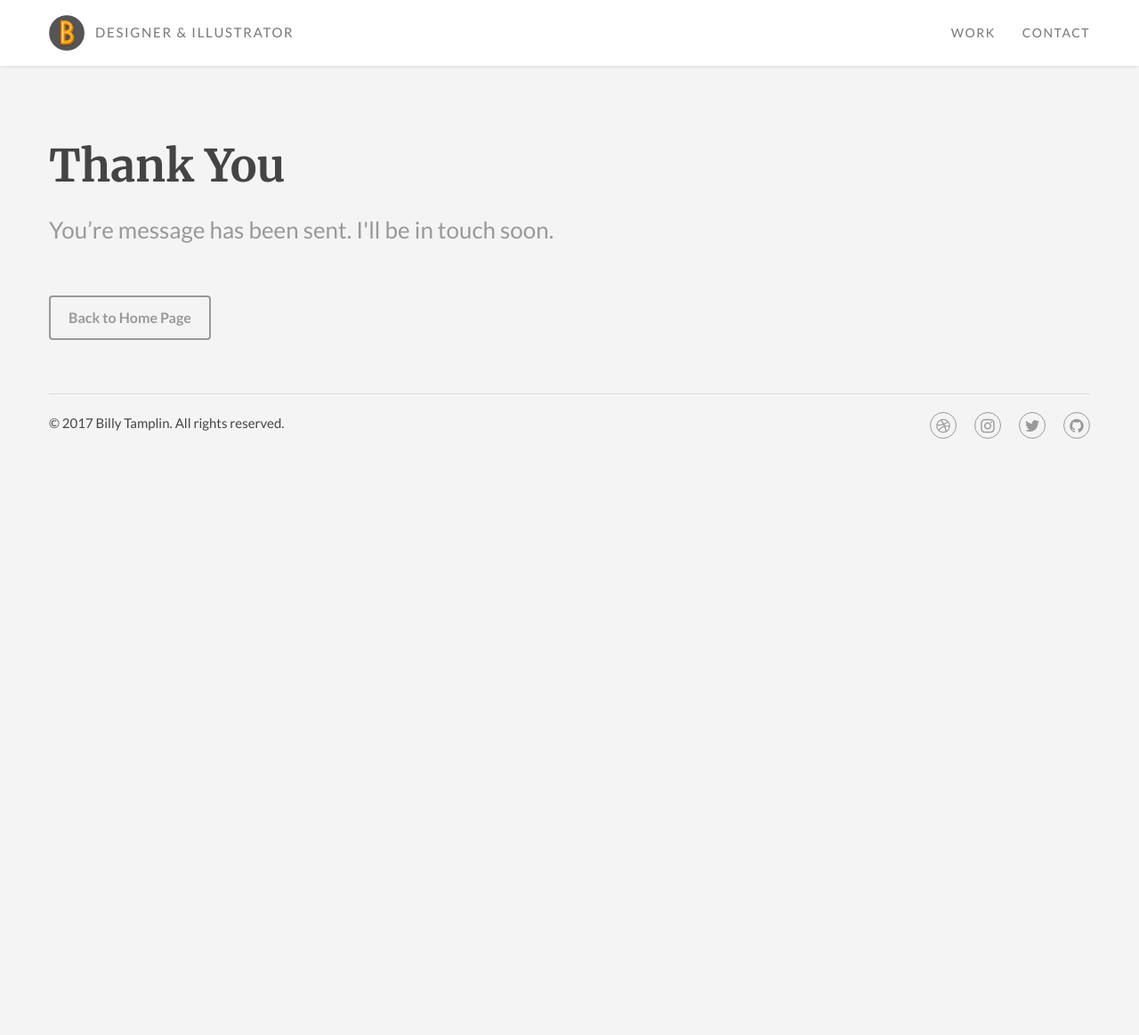
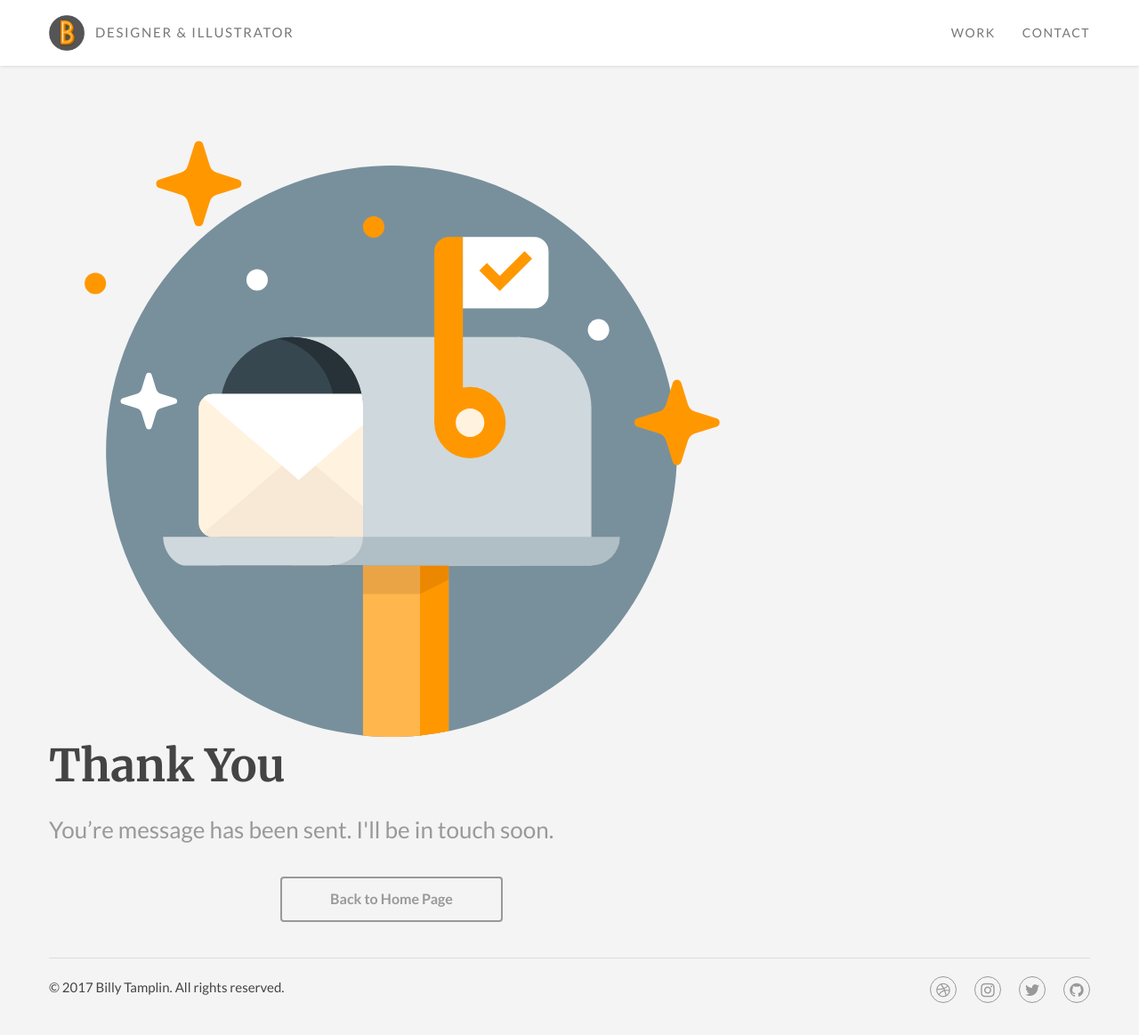
Before and after one commit to btamps/btamps.github.io, a Jekyll site: the page built from contact/thank-you.markdown, in a window 1280 px wide and 1163 px high. Shown: the whole window at 89% size. Built offline with Jekyll 4.4.1, drawn with Linux system fonts in a browser that asks for light colours; nearby versions of some CDN libraries.

Commit message:
added new images and styling to the contact page

```diff
--- a/contact/index.markdown
+++ b/contact/index.markdown
@@ -6,8 +6,9 @@ menu: main
 ---
 
 <div class="container contact-wrapper">
-  <div class="row">
-    <div class="col-sm-8 col-md-offset-2">
+  <div class="row justify-content-md-center">
+    <div class="col-sm-8">
+      <img src="../img/ui/send-email.svg"/>
       <h1>Contact Me</h1>
       <h3>Fill out the form to get in touch.</h3>
       <form action="https://formspree.io/billytamplin@gmail.com"
--- a/contact/thank-you.markdown
+++ b/contact/thank-you.markdown
@@ -5,11 +5,12 @@ body-class: contact
 ---
 
 <div class="container contact-wrapper">
-  <div class="row">
+  <div class="row justify-content-md-center">
     <div class="col-sm-8">
+      <img src="../img/ui/thank-you.svg"/>
       <h1>Thank You</h1>
       <h3>You’re message has been sent. I'll be in touch soon.</h3>
-      <a href="/" class="btn">Back to Home Page</a>
+      <a href="/" class="btn" style="display: block; margin: 0 auto; max-width: 250px;">Back to Home Page</a>
     </div>
   </div>
 </div>
```
Also changed, not shown: img/ui/send-email.svg (added), img/ui/thank-you.svg (added).
